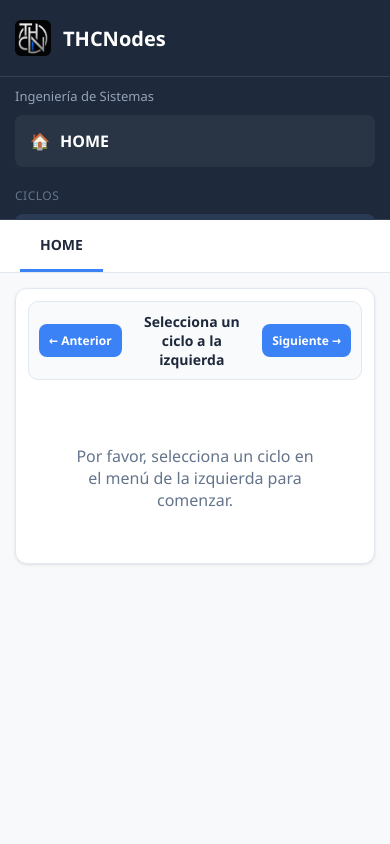
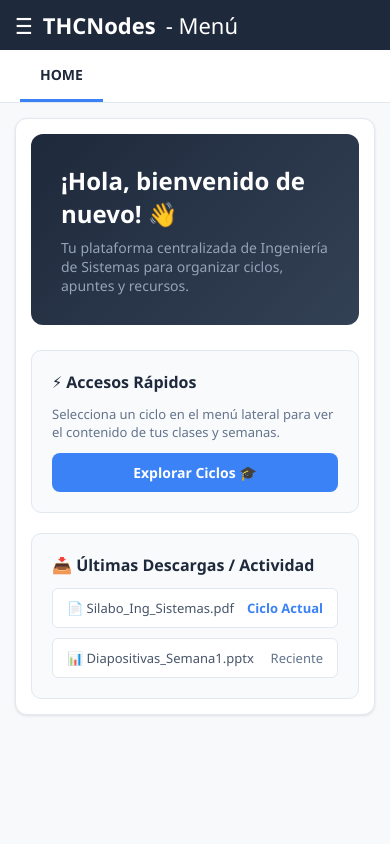
Before and after one commit to THChristopher18/MiPrimeraPaginaWeb, a Flask app: page / in a window 390 px wide. Run offline with Flask 3, Linux system fonts and the light colour scheme.

Commit message:
Añadir menu hamburguesa desplegable y vista HOME mejorada

```diff
--- a/templates/index.html
+++ b/templates/index.html
@@ -4,7 +4,7 @@
     <meta charset="UTF-8">
     <meta name="viewport" content="width=device-width, initial-scale=1.0">
     <title>THCNodes</title>
-    <!-- Logo en la pestaña del navegador (Favicon) -->
+    <!-- Logo en la pestaña del navegador -->
     <link rel="icon" type="image/png" href="{{ url_for('static', filename='logo.png') }}">
     <style>
         * {
@@ -22,6 +22,21 @@
             overflow: hidden;
         }
 
+        /* Botón de menú hamburguesa (oculto en PC) */
+        .menu-toggle {
+            display: none;
+            background: #1e293b;
+            color: white;
+            border: none;
+            font-size: 22px;
+            padding: 10px 15px;
+            cursor: pointer;
+            align-items: center;
+            gap: 10px;
+            width: 100%;
+            z-index: 1000;
+        }
+
         /* Sidebar izquierdo */
         aside {
             width: 260px;
@@ -31,6 +46,7 @@
             flex-direction: column;
             border-right: 1px solid #334155;
             flex-shrink: 0;
+            transition: transform 0.3s ease;
         }
 
         .logo-container {
@@ -41,7 +57,6 @@
             border-bottom: 1px solid #334155;
         }
 
-        /* Estilo para la imagen del logo en el menú */
         .logo-img {
             width: 36px;
             height: 36px;
@@ -136,6 +151,7 @@
             font-weight: 600;
             color: #64748b;
             border-bottom: 3px solid transparent;
+            cursor: pointer;
         }
 
         .tab.active {
@@ -143,7 +159,7 @@
             border-bottom-color: #3b82f6;
         }
 
-        /* Contenedor central de la carpeta */
+        /* Contenedor central */
         .content-container {
             flex: 1;
             padding: 30px;
@@ -155,9 +171,69 @@
             border-radius: 12px;
             box-shadow: 0 1px 3px rgba(0,0,0,0.1);
             border: 1px solid #e2e8f0;
-            padding: 20px;
+            padding: 25px;
             max-width: 950px;
             margin: 0 auto;
+        }
+
+        /* ESTILOS PARA EL HOME DINÁMICO */
+        .home-hero {
+            background: linear-gradient(135deg, #1e293b, #334155);
+            color: white;
+            padding: 30px;
+            border-radius: 12px;
+            margin-bottom: 25px;
+        }
+
+        .home-hero h1 {
+            font-size: 24px;
+            margin-bottom: 8px;
+        }
+
+        .home-hero p {
+            color: #94a3b8;
+            font-size: 14px;
+        }
+
+        .home-grid {
+            display: grid;
+            grid-template-columns: 1fr 1fr;
+            gap: 20px;
+        }
+
+        .home-card {
+            background: #f8fafc;
+            border: 1px solid #e2e8f0;
+            padding: 20px;
+            border-radius: 10px;
+        }
+
+        .home-card h3 {
+            font-size: 16px;
+            color: #1e293b;
+            margin-bottom: 12px;
+            display: flex;
+            align-items: center;
+            gap: 8px;
+        }
+
+        .recent-downloads-list {
+            list-style: none;
+            display: flex;
+            flex-direction: column;
+            gap: 10px;
+        }
+
+        .recent-downloads-list li {
+            background: white;
+            padding: 10px 14px;
+            border-radius: 6px;
+            border: 1px solid #e2e8f0;
+            font-size: 13px;
+            display: flex;
+            justify-content: space-between;
+            align-items: center;
+            color: #475569;
         }
 
         .header-nav-bar {
@@ -198,12 +274,7 @@
             word-break: break-word;
         }
 
-        #file-list {
-            background: white;
-            border-radius: 8px;
-        }
-
-        /* DISEÑO RESPONSIVO PARA CELULARES */
+        /* DISEÑO RESPONSIVO PARA CELULARES (Menú Oculto con 3 rayas) */
         @media (max-width: 768px) {
             body {
                 flex-direction: column;
@@ -211,11 +282,26 @@
                 overflow: auto;
             }
 
+            .menu-toggle {
+                display: flex;
+            }
+
             aside {
+                position: absolute;
+                top: 50px;
+                left: 0;
                 width: 100%;
-                height: 220px;
-                border-right: none;
-                border-bottom: 1px solid #334155;
+                height: calc(100vh - 50px);
+                z-index: 999;
+                transform: translateX(-100%); /* Oculto por defecto fuera de la pantalla */
+            }
+
+            aside.open {
+                transform: translateX(0); /* Se muestra al hacer click en las 3 rayas */
+            }
+
+            .home-grid {
+                grid-template-columns: 1fr;
             }
 
             main {
@@ -225,41 +311,30 @@
 
             .content-container {
                 padding: 15px;
-                overflow-y: visible;
             }
 
             .card-box {
-                padding: 12px;
-            }
-
-            .header-nav-bar {
-                flex-direction: row;
-                padding: 10px;
-            }
-
-            .nav-action-btn {
-                padding: 8px 10px;
-                font-size: 12px;
-            }
-
-            #semana-title {
-                font-size: 14px;
+                padding: 15px;
             }
         }
     </style>
 </head>
 <body>
 
+    <!-- Botón de Menú Hamburguesa para Celulares -->
+    <button class="menu-toggle" onclick="toggleMenu()">
+        <span>☰</span> <strong>THCNodes</strong> - Menú
+    </button>
+
     <!-- Sidebar Izquierdo -->
-    <aside>
+    <aside id="app-sidebar">
         <div class="logo-container">
-            <!-- Aquí reemplazamos el emoji por tu imagen de logo.png -->
             <img src="{{ url_for('static', filename='logo.png') }}" alt="Logo" class="logo-img">
             <h2>THCNodes</h2>
         </div>
         <div class="sidebar-subtitle">Ingeniería de Sistemas</div>
 
-        <div class="nav-home" onclick="location.reload()">
+        <div class="nav-home" onclick="irHome()">
             <span>🏠</span> HOME
         </div>
 
@@ -272,19 +347,44 @@
     <!-- Panel Principal -->
     <main>
         <div class="tab-bar" id="tab-bar">
-            <div class="tab active">HOME</div>
+            <div class="tab active" onclick="irHome()">HOME</div>
         </div>
 
-        <div class="content-container">
-            <div class="card-box">
+        <div class="content-container" id="main-content-area">
+            <!-- VISTA HOME DINÁMICA -->
+            <div class="card-box" id="home-view">
+                <div class="home-hero">
+                    <h1>¡Hola, bienvenido de nuevo! 👋</h1>
+                    <p>Tu plataforma centralizada de Ingeniería de Sistemas para organizar ciclos, apuntes y recursos.</p>
+                </div>
+
+                <div class="home-grid">
+                    <div class="home-card">
+                        <h3>⚡ Accesos Rápidos</h3>
+                        <p style="font-size: 13px; color: #64748b; margin-bottom: 12px;">Selecciona un ciclo en el menú lateral para ver el contenido de tus clases y semanas.</p>
+                        <button class="nav-action-btn" onclick="toggleMenu()" style="width: 100%;">Explorar Ciclos 🎓</button>
+                    </div>
+
+                    <div class="home-card">
+                        <h3>📥 Últimas Descargas / Actividad</h3>
+                        <ul class="recent-downloads-list" id="recent-list">
+                            <li><span>📄 Silabo_Ing_Sistemas.pdf</span> <span style="color: #3b82f6; font-weight: 600;">Ciclo Actual</span></li>
+                            <li><span>📊 Diapositivas_Semana1.pptx</span> <span style="color: #64748b;">Reciente</span></li>
+                        </ul>
+                    </div>
+                </div>
+            </div>
+
+            <!-- CONTENEDOR DE CICLOS (Oculto por defecto hasta que elijan uno) -->
+            <div class="card-box" id="ciclo-view" style="display: none;">
                 <div class="header-nav-bar">
                     <button class="nav-action-btn" id="btn-anterior" onclick="cambiarSemana(-1)">← Anterior</button>
-                    <span id="semana-title">Selecciona un ciclo a la izquierda</span>
+                    <span id="semana-title">Selecciona una semana</span>
                     <button class="nav-action-btn" id="btn-siguiente" onclick="cambiarSemana(1)">Siguiente →</button>
                 </div>
 
                 <div id="file-list">
-                    <p style="color: #64748b; text-align: center; padding: 40px;">Por favor, selecciona un ciclo en el menú de la izquierda para comenzar.</p>
+                    <p style="color: #64748b; text-align: center; padding: 40px;">Cargando contenido...</p>
                 </div>
             </div>
         </div>
@@ -293,12 +393,32 @@
     <!-- Script de Navegación -->
     <script src="{{ url_for('static', filename='js/nav.js') }}"></script>
     <script>
+        // Control del menú hamburguesa en celulares
+        function toggleMenu() {
+            const sidebar = document.getElementById('app-sidebar');
+            sidebar.classList.toggle('open');
+        }
+
+        // Función para volver al Home visualmente
+        function irHome() {
+            document.getElementById('home-view').style.display = 'block';
+            document.getElementById('ciclo-view').style.display = 'none';
+            // Cerrar menú en celular si está abierto
+            document.getElementById('app-sidebar').classList.remove('open');
+        }
+
+        // Generar lista de ciclos dinámicamente
         const ciclosList = document.getElementById('ciclos-list');
         for (let i = 1; i <= 10; i++) {
             let btn = document.createElement('button');
             btn.className = 'ciclo-btn';
             btn.innerText = `Ciclo ${i}`;
-            btn.onclick = () => seleccionarCiclo(i);
+            btn.onclick = () => {
+                seleccionarCiclo(i);
+                document.getElementById('home-view').style.display = 'none';
+                document.getElementById('ciclo-view').style.display = 'block';
+                document.getElementById('app-sidebar').classList.remove('open'); // Cierra menú en móvil al hacer click
+            };
             ciclosList.appendChild(btn);
         }
     </script>
```
